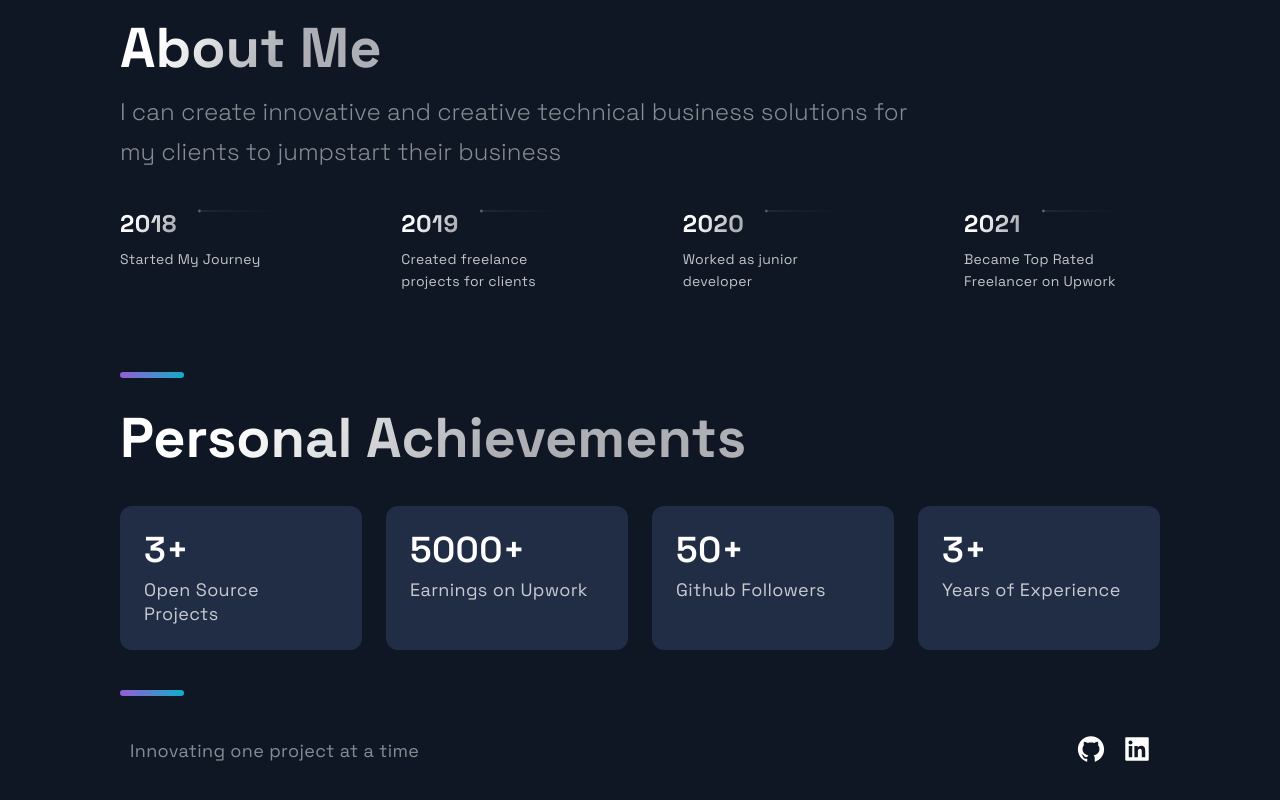
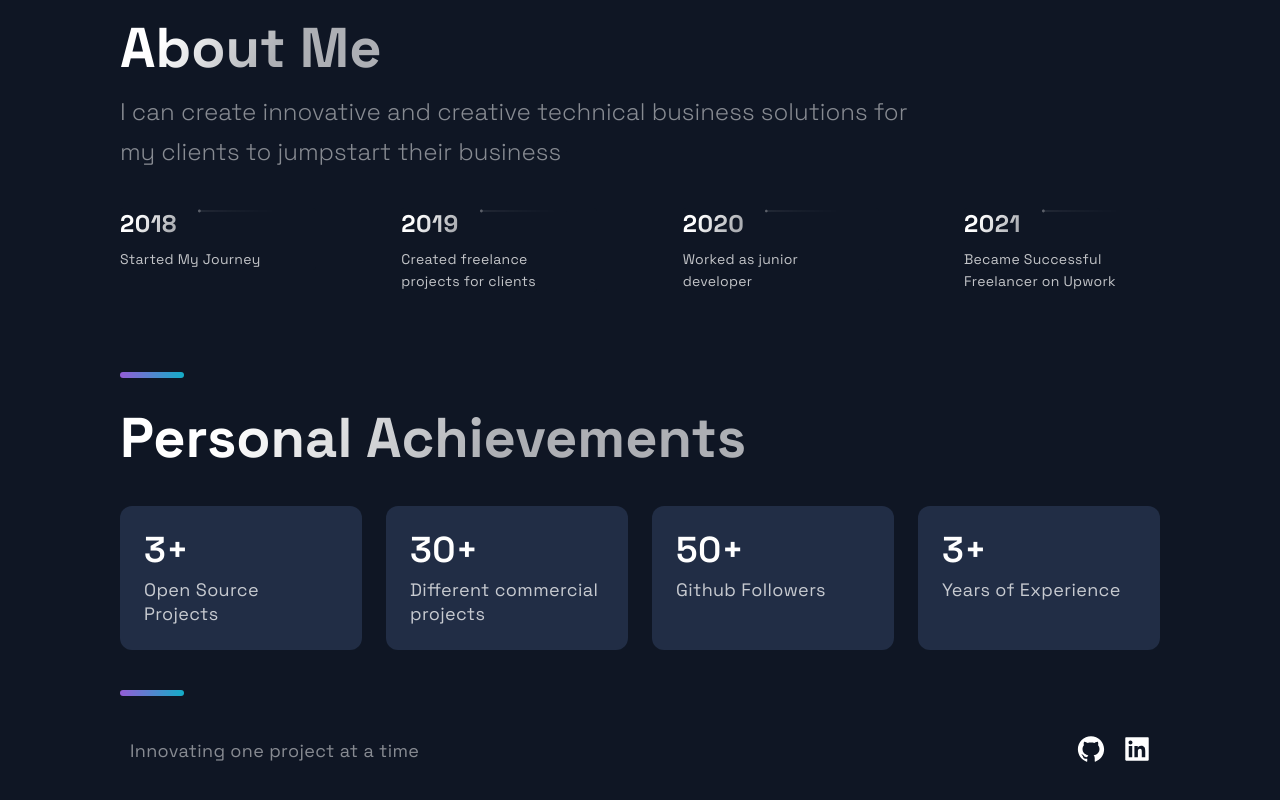
Before and after one commit to adrianhajdin/portfolio_website, a Next.js app: page / in a window 1280 px wide. Shown: the part 2633-3433 px from the top of the page. Built offline with nearby package versions, Linux system fonts and the light colour scheme.

Commit message:
changes :tada:

```diff
--- a/src/components/Acomplishments/Acomplishments.js
+++ b/src/components/Acomplishments/Acomplishments.js
@@ -5,7 +5,7 @@ import { Box, Boxes, BoxNum, BoxText } from './AcomplishmentsStyles';
 
 const data = [
   { number: 3, text: 'Open Source Projects'},
-  { number: 5000, text: 'Earnings on Upwork', },
+  { number: 30, text: 'Different commercial projects', },
   { number: 50, text: 'Github Followers', },
   { number: 3, text: 'Years of Experience', }
 ];
--- a/src/constants/constants.js
+++ b/src/constants/constants.js
@@ -44,5 +44,5 @@ export const TimeLineData = [
   { year: 2018, text: 'Started My Journey' },
   { year: 2019, text: 'Created freelance projects for clients' },
   { year: 2020, text: 'Worked as junior developer' },
-  { year: 2021, text: 'Became Top Rated Freelancer on Upwork' },
+  { year: 2021, text: 'Became Successful Freelancer on Upwork' },
 ];
```
